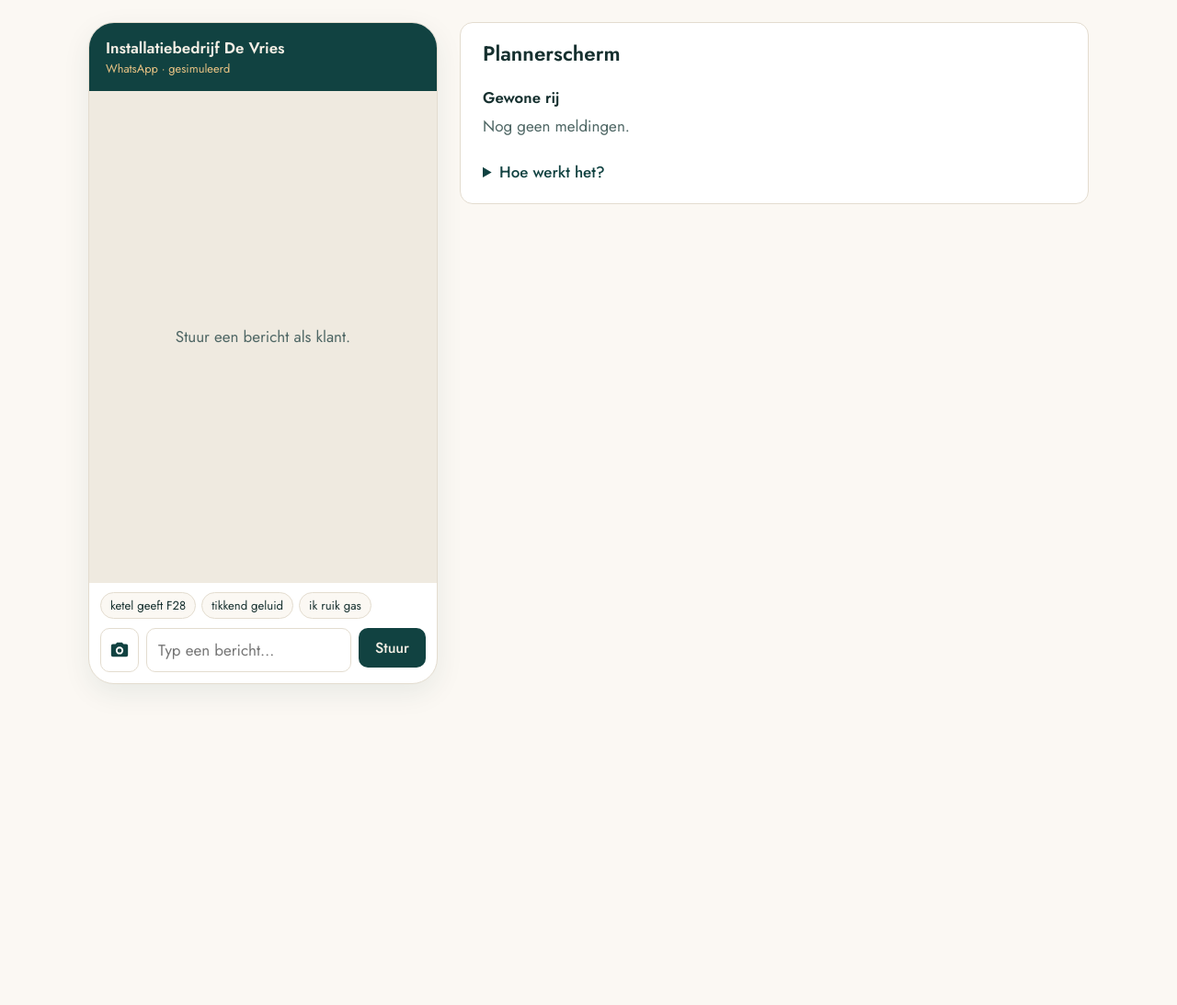
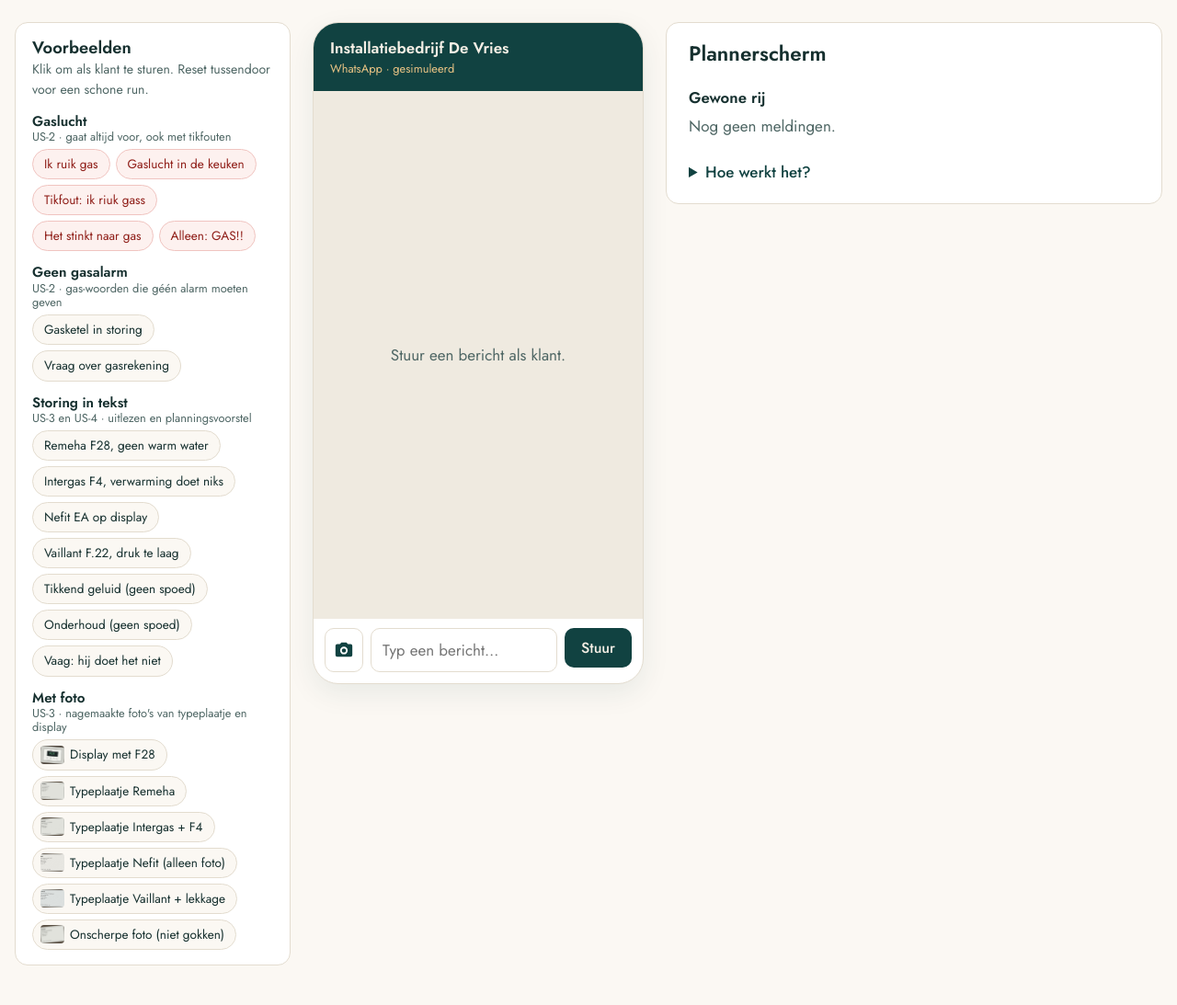
Before and after one commit to mk2023-land/omnia, a FastAPI app: page /demo/gas in a window 1280 px wide. Shown: the part 60-1153 px from the top of the page at 92% size. Run offline with FastAPI, Linux system fonts and the light colour scheme; data that the repository does not hold is empty.

Commit message:
Demotelefoon: voorbeeldknoppen per user story
Alle voorbeelden uit de user stories als knoppen, zodat er niets
getypt hoeft te worden: gaslucht (ook met tikfouten), gas-woorden
zonder alarm, storingen in tekst, en nagemaakte foto's van typeplaatjes
van Remeha, Intergas, Nefit en Vaillant, een display met F28 en een
onscherpe foto. Op een breed scherm staan ze in een eigen kolom.
Een test controleert dat elk voorbeeld doet wat het belooft.

Co-Authored-By: Claude Opus 5.5 <noreply@anthropic.com>

```diff
--- a/app/main.py
+++ b/app/main.py
@@ -17,6 +17,7 @@ from app.core.logboek import Logboek
 from app.core.uitlezen import lees_uit
 from app.core.werkstroom import ai_uitlezen, verwerk_bericht
 from app.stories import BOUWVOLGORDE, STORIES
+from app.voorbeelden import GROEPEN
 
 APP_DIR = Path(__file__).resolve().parent
 
@@ -75,7 +76,7 @@ def demoscherm(request: Request):
 @app.get("/demo/gas", response_class=HTMLResponse)
 def demotelefoon(request: Request):
     return templates.TemplateResponse(
-        request, "telefoon.html", {"bedrijfsnaam": config.BEDRIJFSNAAM, "met_telefoon": True}
+        request, "telefoon.html", {"bedrijfsnaam": config.BEDRIJFSNAAM, "met_telefoon": True, "groepen": GROEPEN}
     )
 
 
--- a/app/static/css/omnia.css
+++ b/app/static/css/omnia.css
@@ -156,6 +156,28 @@ button.knop { border: 0; cursor: pointer; font-family: inherit; font-size: 1rem;
 .samenvatting h3 { margin: 14px 0 0; font-size: 1rem; }
 .knop-rand { border: 1px solid var(--petrol-zacht); cursor: pointer; }
 
+/* Voorbeeldknoppen op de demotelefoon */
+.linkerkolom { display: flex; flex-direction: column; gap: 16px; min-width: 0; }
+.voorbeelden { background: #fff; border: 1px solid var(--lijn); border-radius: var(--radius); padding: 16px 18px; }
+.voorbeelden h2 { margin: 0; font-size: 1.15rem; }
+.voorbeelden .sub { font-size: .88rem; margin: 2px 0 8px; }
+.vb-groep h3 { font-size: .95rem; margin: 14px 0 6px; }
+.vb-groep h3 small { display: block; font-weight: 400; color: var(--tekst-zacht); font-size: .8rem; }
+.vb-knoppen { display: flex; flex-wrap: wrap; gap: 6px; }
+.vb { display: inline-flex; align-items: center; gap: 6px; font: inherit; font-size: .85rem; text-align: left; border: 1px solid var(--lijn); background: var(--creme-licht); color: var(--tekst); border-radius: 999px; padding: 5px 12px; cursor: pointer; }
+.vb:hover { border-color: var(--petrol-zacht); background: #fff; }
+.vb img { width: 26px; height: 20px; object-fit: cover; border-radius: 4px; margin-left: -4px; }
+.vb-alarm { border-color: #f0c4c0; background: #fdf1ef; color: #8f1e18; }
+.vb-alarm:hover { border-color: #b3261e; }
+.vb-verstuurd { box-shadow: inset 0 0 0 1px var(--petrol-zacht); }
+.vb-verstuurd::after { content: "✓"; color: var(--petrol); font-weight: 600; }
+
+@media (min-width: 1200px) {
+  .demo-drie { max-width: 1480px; grid-template-columns: 300px 360px minmax(0, 1fr); }
+  .demo-drie .linkerkolom { display: contents; }
+  .demo-drie .voorbeelden { order: -1; position: sticky; top: 16px; max-height: calc(100vh - 110px); overflow-y: auto; }
+}
+
 /* Planningsvoorstel (US-4) */
 .voorstel { margin-top: 12px; padding: 12px 14px; border-radius: 10px; border: 1px solid var(--petrol-zacht); background: #f1f6f4; }
 .voorstel small { color: var(--tekst-zacht); }
--- a/app/templates/telefoon.html
+++ b/app/templates/telefoon.html
@@ -5,8 +5,9 @@
 {% set actief = "telefoon" if met_telefoon else "planner" %}
 {% include "_balk.html" %}
 
-<main class="wrap demo {% if met_telefoon %}demo-twee{% endif %}">
+<main class="wrap demo {% if met_telefoon %}demo-twee demo-drie{% endif %}">
   {% if met_telefoon %}
+  <div class="linkerkolom">
   <section class="telefoon" aria-label="Telefoon van de klant">
     <div class="telefoon-kop">
       <strong>{{ bedrijfsnaam }}</strong>
@@ -14,11 +15,6 @@
     </div>
     <div class="chat" id="chat">
       <p class="chat-leeg">Stuur een bericht als klant.</p>
-    </div>
-    <div class="snel">
-      <button type="button" data-tekst="Remeha ketel geeft F28, geen warm water">ketel geeft F28</button>
-      <button type="button" data-tekst="mijn ketel maakt een tikkend geluid">tikkend geluid</button>
-      <button type="button" data-tekst="ik ruik gas">ik ruik gas</button>
     </div>
     <div class="bijlage" id="bijlage" hidden>
       <span id="bijlage-naam"></span>
@@ -35,6 +31,26 @@
     </form>
     <p class="telefoon-fout" id="fout" hidden></p>
   </section>
+
+  <section class="voorbeelden" aria-labelledby="vb-kop">
+    <h2 id="vb-kop">Voorbeelden</h2>
+    <p class="sub">Klik om als klant te sturen. Reset tussendoor voor een schone run.</p>
+    {% for groep in groepen %}
+    <div class="vb-groep">
+      <h3>{{ groep.titel }} <small>{{ groep.uitleg }}</small></h3>
+      <div class="vb-knoppen">
+        {% for vb in groep.voorbeelden %}
+        <button type="button" class="vb {% if groep.soort == 'alarm' %}vb-alarm{% endif %}"
+                data-tekst="{{ vb.tekst }}"{% if vb.foto %} data-foto="{{ url_for('static', path='img/voorbeelden/' ~ vb.foto) }}"{% endif %}
+                title="{{ vb.tekst or '(alleen foto)' }}">
+          {% if vb.foto %}<img src="{{ url_for('static', path='img/voorbeelden/' ~ vb.foto) }}" alt="">{% endif %}{{ vb.label }}
+        </button>
+        {% endfor %}
+      </div>
+    </div>
+    {% endfor %}
+  </section>
+  </div>
   {% endif %}
 
   <section class="planner" aria-label="Plannerscherm">
@@ -116,8 +132,8 @@ if (form) {
   fotoVeld.addEventListener("change", toonBijlage);
   document.getElementById("bijlage-weg").addEventListener("click", () => { fotoVeld.value = ""; toonBijlage(); });
 
-  async function stuur(tekst) {
-    const foto = fotoVeld.files[0] || null;
+  async function stuur(tekst, voorbeeldFoto = null) {
+    const foto = voorbeeldFoto || fotoVeld.files[0] || null;
     if (!tekst.trim() && !foto) return;
     knop.disabled = true; knop.textContent = "…";
     const fout = await Omnia.stuur(tekst, foto);
@@ -133,7 +149,15 @@ if (form) {
     stuur(veld.value);
     veld.value = "";
   });
-  document.querySelectorAll(".snel button").forEach((b) => b.addEventListener("click", () => stuur(b.dataset.tekst)));
+  document.querySelectorAll(".vb").forEach((b) => b.addEventListener("click", async () => {
+    let foto = null;
+    if (b.dataset.foto) {
+      const blob = await (await fetch(b.dataset.foto)).blob();
+      foto = new File([blob], b.dataset.foto.split("/").pop().split("?")[0], {type: blob.type || "image/jpeg"});
+    }
+    b.classList.add("vb-verstuurd");
+    await stuur(b.dataset.tekst, foto);
+  }));
 }
 
 document.getElementById("reset").addEventListener("click", async () => { await Omnia.reset(); ververs(); });
--- /dev/null
+++ b/app/voorbeelden.py
@@ -0,0 +1,67 @@
+"""Voorbeeldberichten voor de demotelefoon, per user story.
+
+Elke knop stuurt een bericht als klant. `foto` verwijst naar een bestand in
+app/static/img/voorbeelden/ (nagemaakte foto's). Voeg hier gerust voorbeelden toe.
+"""
+
+from dataclasses import dataclass
+
+
+@dataclass(frozen=True)
+class Voorbeeld:
+    label: str
+    tekst: str = ""
+    foto: str | None = None
+
+
+@dataclass(frozen=True)
+class Groep:
+    titel: str
+    uitleg: str
+    voorbeelden: tuple[Voorbeeld, ...]
+    soort: str = ""  # "alarm" kleurt de knoppen rood
+
+
+GROEPEN = [
+    Groep(
+        "Gaslucht", "US-2 · gaat altijd voor, ook met tikfouten",
+        (
+            Voorbeeld("Ik ruik gas", "ik ruik gas"),
+            Voorbeeld("Gaslucht in de keuken", "Er hangt een gaslucht in de keuken"),
+            Voorbeeld("Tikfout: ik riuk gass", "ik riuk gass"),
+            Voorbeeld("Het stinkt naar gas", "het stinkt hier naar gas bij de meterkast"),
+            Voorbeeld("Alleen: GAS!!", "GAS!!"),
+        ),
+        soort="alarm",
+    ),
+    Groep(
+        "Geen gasalarm", "US-2 · gas-woorden die géén alarm moeten geven",
+        (
+            Voorbeeld("Gasketel in storing", "mijn gasketel staat in storing"),
+            Voorbeeld("Vraag over gasrekening", "klopt mijn gasrekening wel? de ketel verbruikt veel"),
+        ),
+    ),
+    Groep(
+        "Storing in tekst", "US-3 en US-4 · uitlezen en planningsvoorstel",
+        (
+            Voorbeeld("Remeha F28, geen warm water", "Remeha ketel geeft F28, geen warm water"),
+            Voorbeeld("Intergas F4, verwarming doet niks", "Mijn Intergas geeft F4 en de verwarming doet niks"),
+            Voorbeeld("Nefit EA op display", "Onze Nefit ketel geeft EA op het display"),
+            Voorbeeld("Vaillant F.22, druk te laag", "Vaillant ketel zegt F.22, de druk staat onder de 1 bar"),
+            Voorbeeld("Tikkend geluid (geen spoed)", "mijn ketel maakt sinds gisteren een tikkend geluid"),
+            Voorbeeld("Onderhoud (geen spoed)", "Graag een onderhoudsbeurt voor de cv-ketel, geen haast"),
+            Voorbeeld("Vaag: hij doet het niet", "hij doet het niet"),
+        ),
+    ),
+    Groep(
+        "Met foto", "US-3 · nagemaakte foto's van typeplaatje en display",
+        (
+            Voorbeeld("Display met F28", "Dit staat er op het schermpje, geen warm water", "display-f28.jpg"),
+            Voorbeeld("Typeplaatje Remeha", "Hier is het typeplaatje, verwarming blijft koud", "remeha.jpg"),
+            Voorbeeld("Typeplaatje Intergas + F4", "Hij geeft F4 op het schermpje", "intergas.jpg"),
+            Voorbeeld("Typeplaatje Nefit (alleen foto)", "", "nefit.jpg"),
+            Voorbeeld("Typeplaatje Vaillant + lekkage", "Ketel lekt water aan de onderkant", "vaillant.jpg"),
+            Voorbeeld("Onscherpe foto (niet gokken)", "typeplaatje", "onscherp.jpg"),
+        ),
+    ),
+]
```
Also changed, not shown: tests/test_gaslucht.py (+16 -0 lines), app/static/img/voorbeelden/display-f28.jpg (added), app/static/img/voorbeelden/intergas.jpg (added), app/static/img/voorbeelden/nefit.jpg (added), app/static/img/voorbeelden/onscherp.jpg (added), app/static/img/voorbeelden/remeha.jpg (added), app/static/img/voorbeelden/vaillant.jpg (added).
